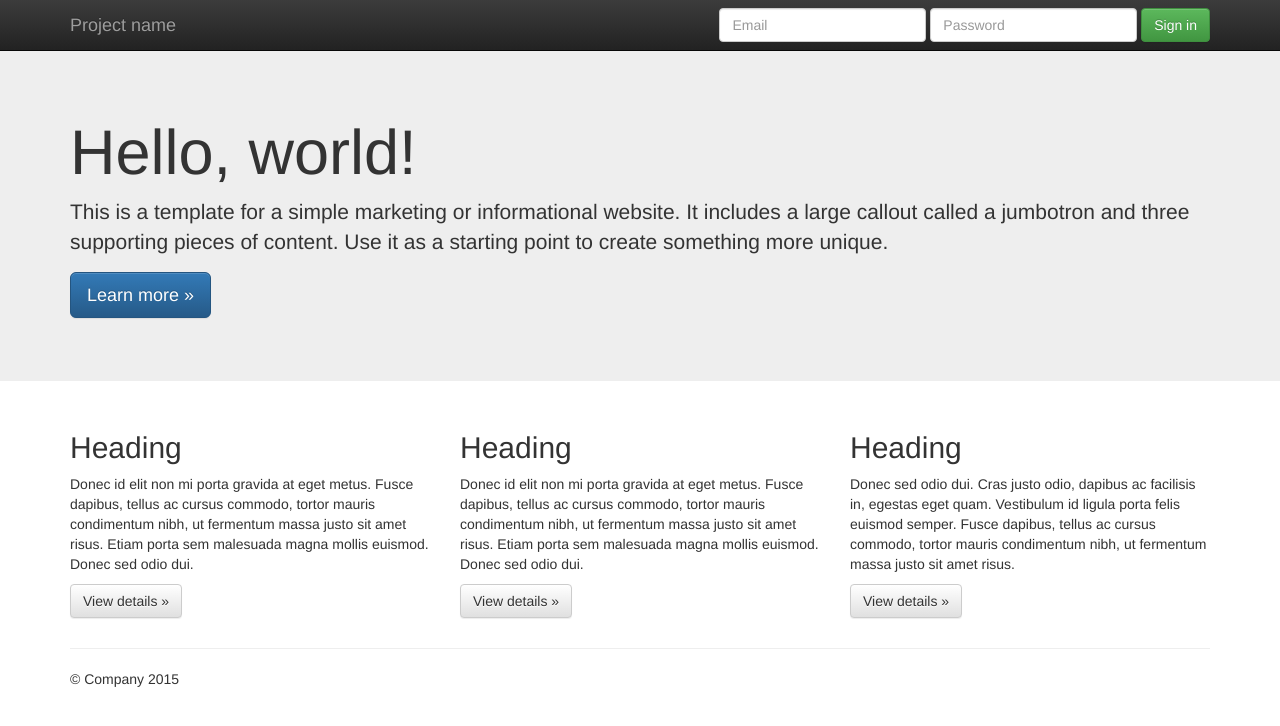
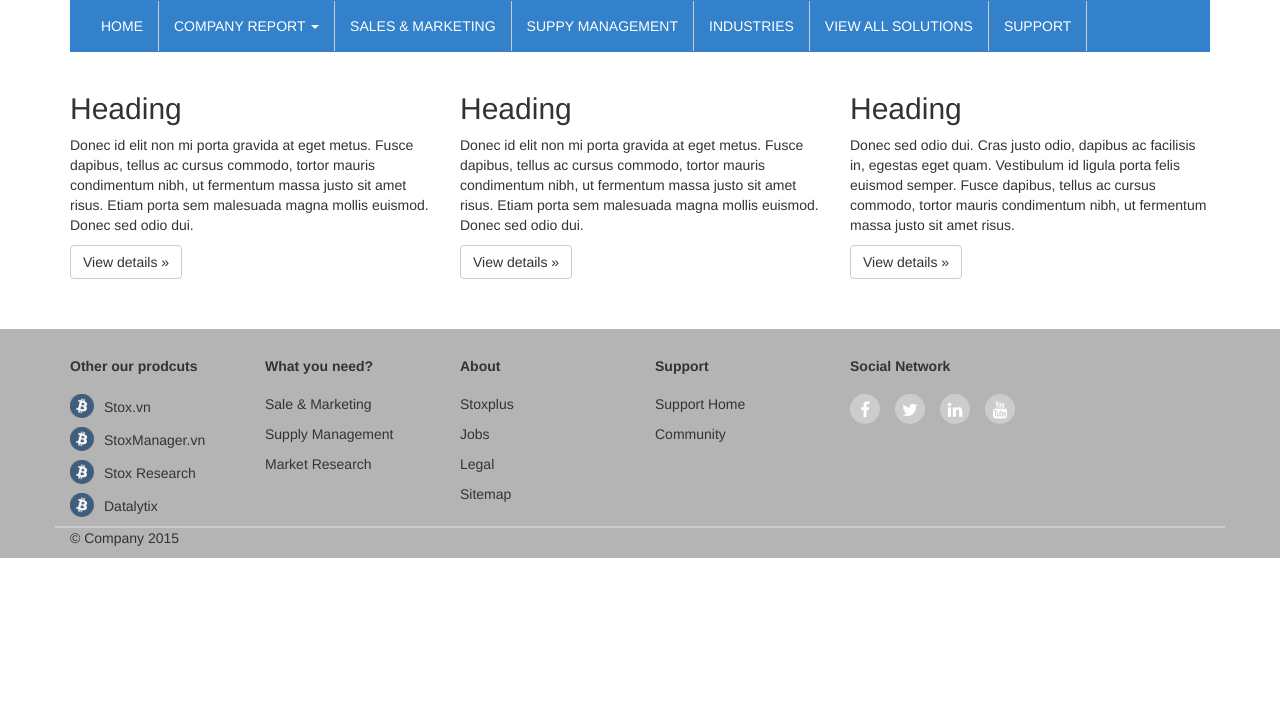
Before and after one commit to haivu2111/html, a plain HTML site: page index.html in a window 1280 px wide. Drawn offline with Linux system fonts and the light colour scheme.

Commit message:
commit homepage

```diff
--- a/css/style.css
+++ b/css/style.css
@@ -0,0 +1,91 @@
+/* General */
+a{
+	color: #333;
+}
+a:hover{
+	color: #FF4700;
+	text-decoration: none;
+}
+/* End general */
+
+/* Header */
+.navbar-blue {
+  	background-color: #3380CB;
+}
+#navbar>ul>li{
+	border-right: 1px solid #ccc;
+}
+#navbar>ul>li>a{
+	color: #fff;
+}
+#navbar>ul>li>a:hover{
+	background-color: #FF4700 !important;
+}
+#navbar>ul>li:hover{
+	border-top: 2px solid #A82E00;
+	background-color: #FF4700;
+	cursor: pointer;
+}
+@media (min-width: 768px){
+	.navbar {
+	  border-radius: 0px;
+	}
+}
+/* End header */
+
+/* Slide show */
+
+/* End slide show*/
+
+/* Section */
+
+/* End section */
+
+/* Footer */
+footer{
+	margin-top: 40px;
+  	background-color: #B5B4B4;
+}
+.social{
+	display: -moz-inline-box;
+    display: -webkit-inline-box;
+}
+.social>.icon{
+	width: 30px;
+	height: 30px;
+	background-color: #ccc;
+	color: #fff;
+	text-align: center;
+	vertical-align: middle;
+	border-radius: 100%;
+	padding-top: 5px;
+	margin-right: 15px;
+}
+.icon a{
+	font-size: 17px;
+	color: #fff;
+}
+.icon:hover{
+	background-color: #337ab7;
+	cursor: pointer;
+}
+.introduce{
+	padding-top: 20px;
+	border-bottom: 1px solid #ccc;
+}
+.foothead{
+	font-weight: bold;
+	margin-bottom: 20px;
+}
+.product{
+	display: -moz-inline-box;
+    display: -webkit-inline-box;
+}
+.product>.name{
+	margin-top: 3px;
+	margin-left: 10px;
+}
+.company{
+	border-top: 1px solid #ccc;
+}
+/* End footer */
--- a/index.html
+++ b/index.html
@@ -6,27 +6,25 @@
     <head>
         <meta charset="utf-8">
         <meta http-equiv="X-UA-Compatible" content="IE=edge,chrome=1">
-        <title></title>
+        <title>BiinForm - Home</title>
         <meta name="description" content="">
         <meta name="viewport" content="width=device-width, initial-scale=1">
         <link rel="icon" href="favicon.ico" sizes="16x16" type="image/ico">
         <link rel="stylesheet" href="css/vendor/bootstrap.min.css">
-        <style>
+<!--         /*<style>
             body {
                 padding-top: 50px;
                 padding-bottom: 20px;
             }
-        </style>
-        <link rel="stylesheet" href="css/vendor/bootstrap-theme.min.css">
+        </style>*/ -->
         <link rel="stylesheet" href="fontawesome/css/font-awesome.min.css">
         <link rel="stylesheet" href="css/style.css">
     </head>
     <body>
-        <!--[if lt IE 7]>
-            <p class="browsehappy">You are using an <strong>outdated</strong> browser. Please <a href="http://browsehappy.com/">upgrade your browser</a> to improve your experience.</p>
-        <![endif]-->
-    <nav class="navbar navbar-inverse navbar-fixed-top" role="navigation">
-      <div class="container">
+
+      <!-- START HEADER -->
+      <header class="container">
+        <nav class="navbar navbar-blue" role="navigation">
             <div class="navbar-header">
               <button type="button" class="navbar-toggle collapsed" data-toggle="collapse" data-target="#navbar" aria-expanded="false" aria-controls="navbar">
                 <span class="sr-only">Toggle navigation</span>
@@ -34,32 +32,36 @@
                 <span class="icon-bar"></span>
                 <span class="icon-bar"></span>
               </button>
-          <a class="navbar-brand" href="#">Project name</a>
             </div>
             <div id="navbar" class="navbar-collapse collapse">
-          <form class="navbar-form navbar-right" role="form">
-            <div class="form-group">
-              <input type="text" placeholder="Email" class="form-control">
-            </div>
-            <div class="form-group">
-              <input type="password" placeholder="Password" class="form-control">
-            </div>
-            <button type="submit" class="btn btn-success">Sign in</button>
-          </form>
+              <ul class="nav navbar-nav">
+                <li><a href="#contact">HOME</a></li>
+                <li class="dropdown">
+                  <a href="#" class="dropdown-toggle" data-toggle="dropdown" role="button" aria-expanded="false">COMPANY REPORT <span class="caret"></span></a>
+                  <ul class="dropdown-menu text" role="menu" style="">
+                    <li><a href="#">Deposit</a></li>
+                    <li><a href="#">Withdraw</a></li>
+                    <li><a href="#">Buy/Sell</a></li>
+                    <li><a href="#">Order book</a></li>
+                  </ul>
+                </li>
+                <li><a href="#contact">SALES & MARKETING</a></li>
+                <li><a href="#">SUPPY MANAGEMENT</a></li>
+                <li><a href="#contact">INDUSTRIES</a></li>
+                <li><a href="#contact">VIEW ALL SOLUTIONS</a></li>
+                <li><a href="#contact">SUPPORT</a></li>
+              </ul>
             </div><!--/.navbar-collapse -->
-      </div>
         </nav>
+      </header>
+      <!-- END HEADER -->
 
-    <!-- Main jumbotron for a primary marketing message or call to action -->
-    <div class="jumbotron">
-      <div class="container">
-        <h1>Hello, world!</h1>
-        <p>This is a template for a simple marketing or informational website. It includes a large callout called a jumbotron and three supporting pieces of content. Use it as a starting point to create something more unique.</p>
-        <p><a class="btn btn-primary btn-lg" href="#" role="button">Learn more &raquo;</a></p>
-      </div>
-    </div>
+      <!-- SLIDE SHOW -->
 
-    <div class="container">
+      <!-- SLIDE SHOW -->
+
+      <!-- START SECTION -->
+      <section class="container">
          <!-- Example row of columns -->
         <div class="row">
           <div class="col-md-4">
@@ -79,24 +81,63 @@
           </div>
         </div>
 
-      <hr>
+      </section>
+      <!-- END SECTION -->
 
+      <!-- START FOOTER -->
       <footer>
+        <div class="container">
+          <div class="row introduce">
+            <div class="col-md-2">
+              <h5 class="foothead">Other our prodcuts</h5>
+              <a class="product" href="#"><img src="img/i1.png" style="width: 24px; height: 24px;"><p class="name">Stox.vn</p></a>
+              <a class="product" href="#"><img src="img/i1.png" style="width: 24px; height: 24px;"><p class="name">StoxManager.vn</p></a>
+              <a class="product" href="#"><img src="img/i1.png" style="width: 24px; height: 24px;"><p class="name">Stox Research</p></a>
+              <a class="product" href="#"><img src="img/i1.png" style="width: 24px; height: 24px;"><p class="name">Datalytix</p></a>
+            </div>
+            <div class="col-md-2">
+              <h5 class="foothead">What you need?</h5>
+              <a href="#"><p>Sale & Marketing</p></a>
+              <a href="#"><p>Supply Management</p></a>
+              <a href="#"><p>Market Research</p></a>
+            </div>
+            <div class="col-md-2">
+              <h5 class="foothead">About</h5>
+              <a href="#"><p>Stoxplus</p></a>
+              <a href="#"><p>Jobs</p></a>
+              <a href="#"><p>Legal</p></a>
+              <a href="#"><p>Sitemap</p></a>
+            </div>
+            <div class="col-md-2">
+              <h5 class="foothead">Support</h5>
+              <a href="#"><p>Support Home</p></a>
+              <a href="#"><p>Community</p></a>
+            </div>
+            <div class="col-md-4">
+              <h5 class="foothead">Social Network</h5>
+              <div class="social">
+                <div class="icon"><a href="#" style=""><i class="fa fa-facebook"></i></a> </div>
+                <div class="icon"><a href="#" style=""><i class="fa fa-twitter"></i></a> </div>
+                <div class="icon"><a href="#" style=""><i class="fa fa-linkedin"></i></a> </div>
+                <div class="icon"><a href="#" style=""><i class="fa fa-youtube"></i></a> </div>
+              </div>
+            </div>
+          </div>
+          <div class="row company">
+            <div class="col-md-6">
               <p>&copy; Company 2015</p>
+            </div>
+            <div class="col-md-6"></div>
+          </div>
+        </div>
       </footer>
-    </div> <!-- /container -->
+      <!-- END FOOTER -->
+
+      <!-- Script -->
       <script src="js/vendor/jquery-1.11.3.min.js"></script>
       <script src="js/vendor/bootstrap.min.js"></script>
       <script src="js/common.js"></script>
+      <!-- End Script -->
 
-        <!-- Google Analytics: change UA-XXXXX-X to be your site's ID. -->
-         <script>
-        //     (function(b,o,i,l,e,r){b.GoogleAnalyticsObject=l;b[l]||(b[l]=
-        //     function(){(b[l].q=b[l].q||[]).push(arguments)});b[l].l=+new Date;
-        //     e=o.createElement(i);r=o.getElementsByTagName(i)[0];
-        //     e.src='//www.google-analytics.com/analytics.js';
-        //     r.parentNode.insertBefore(e,r)}(window,document,'script','ga'));
-        //     ga('create','UA-XXXXX-X');ga('send','pageview');
-         </script>
     </body>
 </html>
```
Also changed, not shown: img/i1.png (added). Lines whose indentation alone changed are shown as unchanged.
